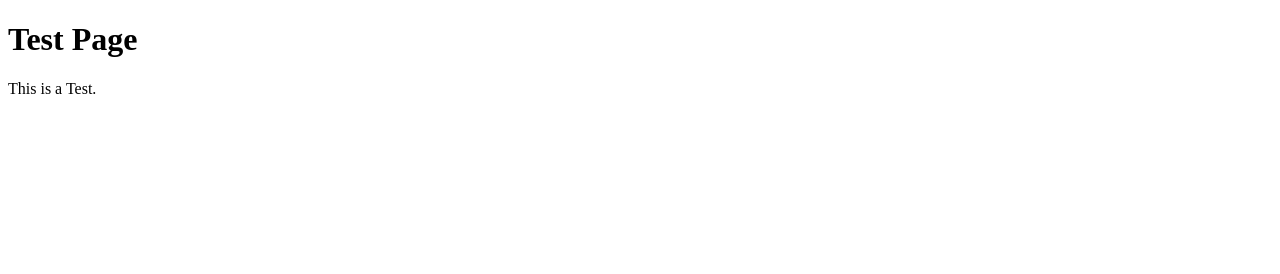
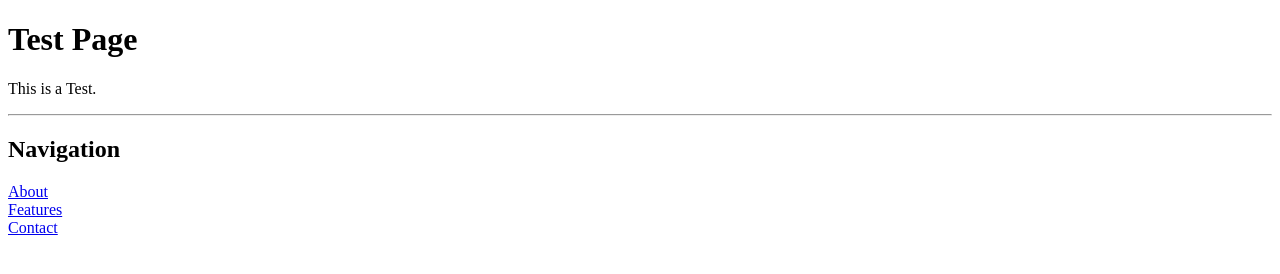
Before and after one commit to micjgallagher/AlwaysFreshSDEV265, a plain HTML site: page pages/index.html in a window 1280 px wide. Drawn offline with Linux system fonts and the light colour scheme.

Commit message:
Enhance index.html with navigation links
Added navigation links to the index page.

```diff
--- a/pages/index.html
+++ b/pages/index.html
@@ -1,12 +1,20 @@
 <!DOCTYPE html>
 <html>
 <head>
-<title>Always Fresh</title>
+    <title>Always Fresh</title>
 </head>
 <body>
 
-  <h1> Test Page</h1>
-<p>This is a Test.</p>
+    <h1>Test Page</h1>
+    <p>This is a Test.</p>
+
+    <hr>
+
+    <h2>Navigation</h2>
+
+    <a href="pages/about.html">About</a><br>
+    <a href="pages/features.html">Features</a><br>
+    <a href="pages/contact.html">Contact</a><br>
 
 </body>
 </html>
```
